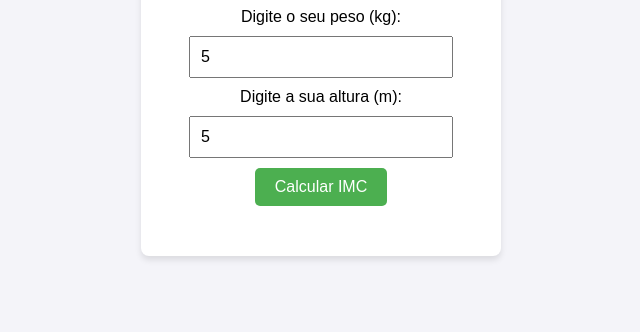
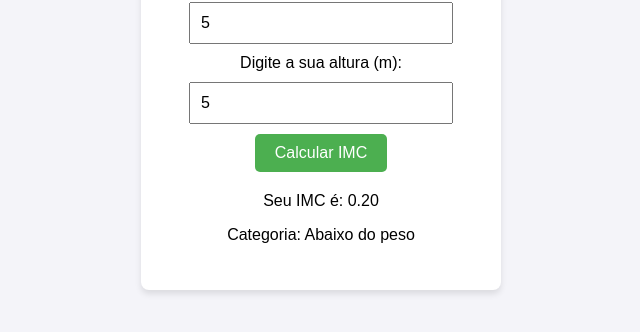
Before and after one commit to lixiieux/atividade-controle-de-vers-o, a plain HTML site: page index.html in a window 1280 px wide. Both pictures are taken after typing "5", "5" into the empty fields and a click on the button "Calcular IMC". Shown: the part 322-654 px from the top of the page, without its empty margins (319-959 px from the left). Drawn offline with Linux system fonts and the light colour scheme.

```diff
--- a/index.html
+++ b/index.html
@@ -9,20 +9,25 @@
 <body>
     <div class="container">
         <h1>Calculadora de IMC</h1>
+
+        <!-- Campo para digitar peso -->
         <label for="peso">Digite o seu peso (kg):</label>
         <input type="number" id="peso" placeholder="Peso em kg" required>
 
+        <!-- Campo para digitar altura -->
         <label for="altura">Digite a sua altura (m):</label>
         <input type="number" id="altura" step="0.01" placeholder="Altura em metros" required>
 
+        <!-- Botão para calcular o IMC -->
         <button onclick="calcularIMC()">Calcular IMC</button>
 
+        <!-- Exibição do resultado -->
         <div id="resultado">
             <p id="imc"></p>
             <p id="categoria"></p>
         </div>
     </div>
 
-    <script src="script.js"></script>
+    <script src="logica.js"></script>
 </body>
 </html>
--- a/logica.js
+++ b/logica.js
@@ -1,10 +1,10 @@
 function calcularIMC() {
     // Obter os valores de peso e altura dos inputs
-    let peso = document.getElementById('peso').value;
-    let altura = document.getElementById('altura').value;
+    let peso = parseFloat(document.getElementById('peso').value);
+    let altura = parseFloat(document.getElementById('altura').value);
 
     // Verificar se os valores são válidos
-    if (peso && altura && peso > 0 && altura > 0) {
+    if (peso > 0 && altura > 0) {
         // Calcular o IMC
         let imc = peso / (altura * altura);
 
@@ -22,8 +22,11 @@
         } else {
             categoria = "Obesidade";
         }
+
+        // Exibir a categoria
         document.getElementById('categoria').textContent = `Categoria: ${categoria}`;
     } else {
+        // Alerta se os valores inseridos forem inválidos
         alert("Por favor, insira valores válidos para peso e altura.");
     }
 }
```
